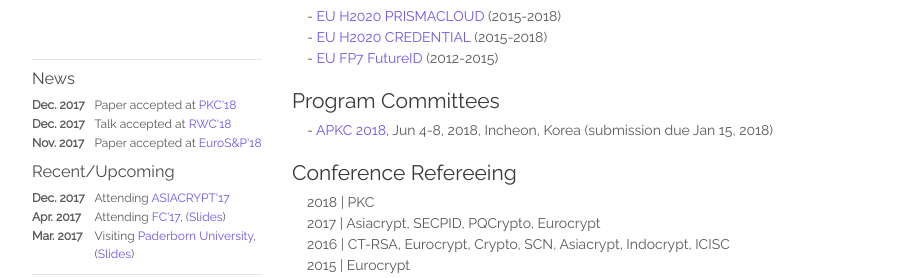
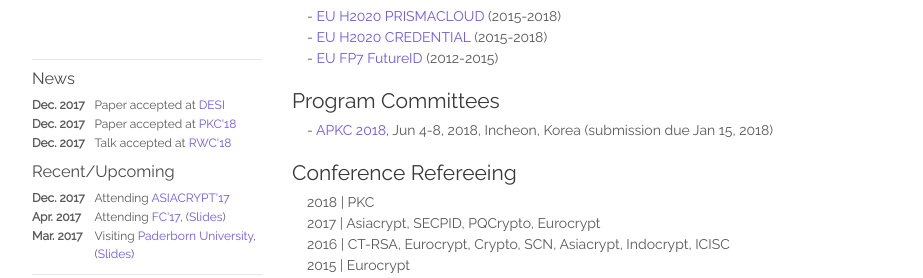
Before and after one commit to derlerd/derlerd.github.io, a Jekyll site: the page built from index.html, in a window 1280 px wide. Shown: the part 510-788 px from the top of the page, without its empty margins (178-1101 px from the left). Built offline with Jekyll 4.4.1, drawn with Linux system fonts in a browser that asks for light colours.

Commit message:
updated news section

```diff
--- a/_includes/footer.html
+++ b/_includes/footer.html
@@ -2,6 +2,10 @@
   <div class="news">
     <h3>News</h3>
     <table class="newstable">
+      <tr>
+        <td class="date">Dec. 2017</td>
+        <td>Paper accepted at <a href="http://www.springer.com/mathematics/journal/10623">DESI</a></td>
+      </tr>
       <tr>
         <td class="date">Dec. 2017</td>
         <td>Paper accepted at <a href="https://pkc.iacr.org/2018/">PKC'18</a></td>
@@ -10,11 +14,11 @@
         <td class="date">Dec. 2017</td>
         <td>Talk accepted at <a href="https://rwc.iacr.org/index.html">RWC'18</a></td>
       </tr>
+<!--
       <tr>
         <td class="date">Nov. 2017</td>
         <td>Paper accepted at <a href="https://www.ieee-security.org/TC/EuroSP2018/">EuroS&amp;P'18</a></td>
       </tr>
-<!--
       <tr>
         <td class="date">Nov. 2017</td>
         <td>Joined PC of <a href="https://www2.nict.go.jp/security/apkc2018/">APKC'18</a></td>
```
